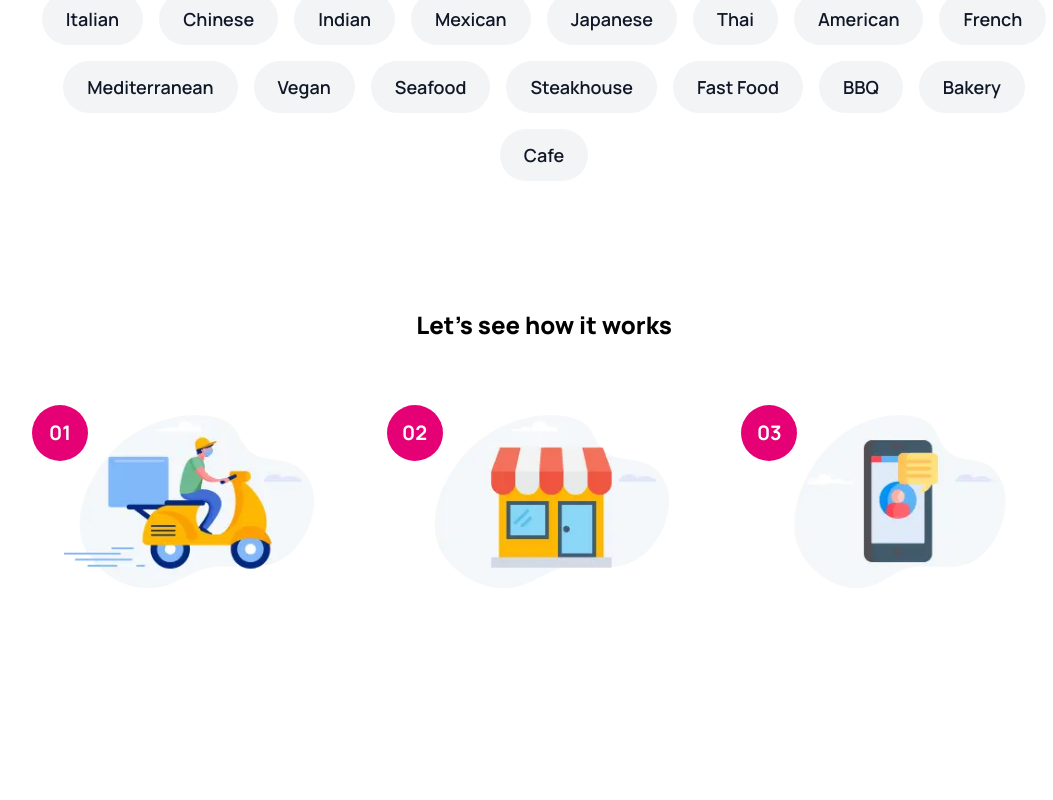
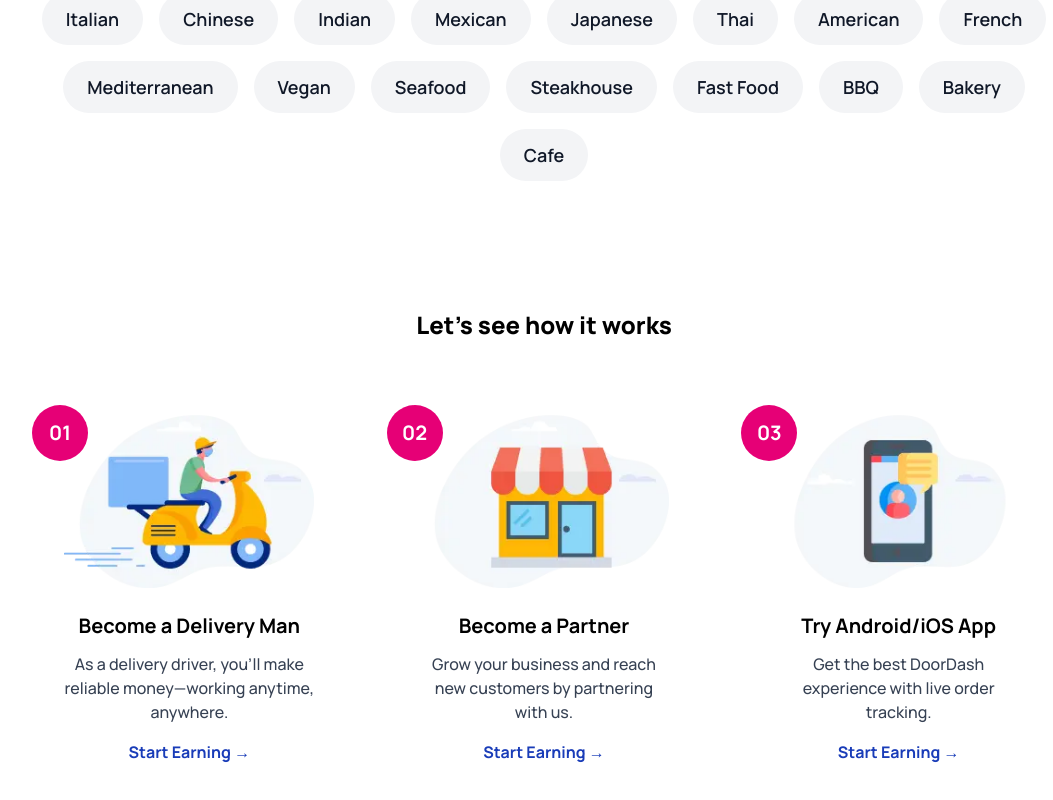
Before and after one commit to denisdiaconu/food-landing-page, a Next.js app: page / in a window 1280 px wide. Shown: the part 2031-2831 px from the top of the page, without its empty margins (96-1149 px from the left). Before the commit the page ends 2683 px from the top, so only its background shows below. Built offline with nearby package versions, Linux system fonts and the light colour scheme.

Commit message:
Add how it works card content

```diff
--- a/components/Home/HowItWorks/HowItWorksCard.tsx
+++ b/components/Home/HowItWorks/HowItWorksCard.tsx
@@ -22,6 +22,15 @@ const HowItWorksCard = ({ num, image, title, description }: Props) => {
         <div className="w-14 h-14 bg-pink-600 text-white text-xl font-bold flex items-center justify-center flex-col absolute top-0 left-0 rounded-full">
           {num}
         </div>
+        <h1 className="mt-6 text-lg sm:text-xl font-bold text-center">
+          {title}
+        </h1>
+        <p className="text-gray-700 dark:text-gray-300 text-center sm:w-[80%] mx-auto mt-3 font-medium">
+          {description}
+        </p>
+        <p className="mt-4 text-base font-bold text-blue-800 dark:text-blue-400 hover:text-blue-600 transition-all duration-150 cursor-pointer text-center">
+          Start Earning &rarr;
+        </p>
       </div>
     </div>
   );
```
